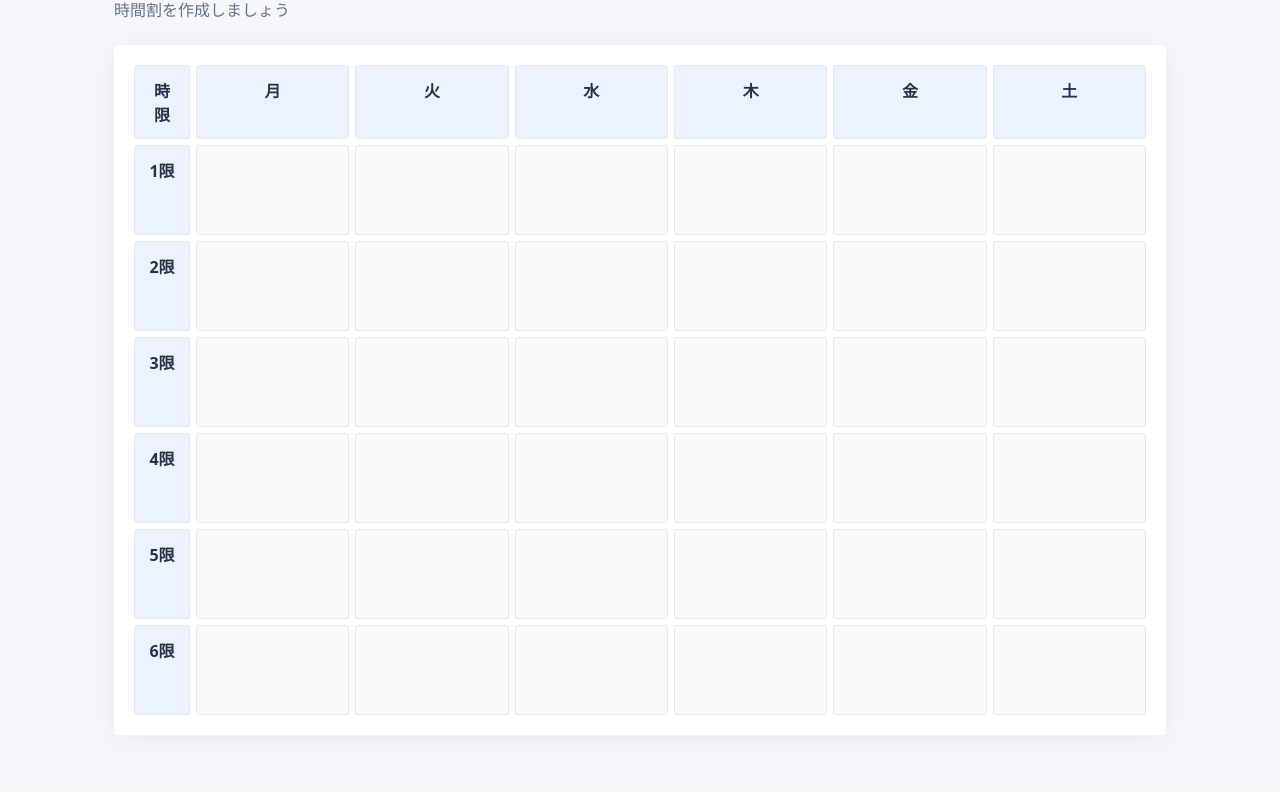
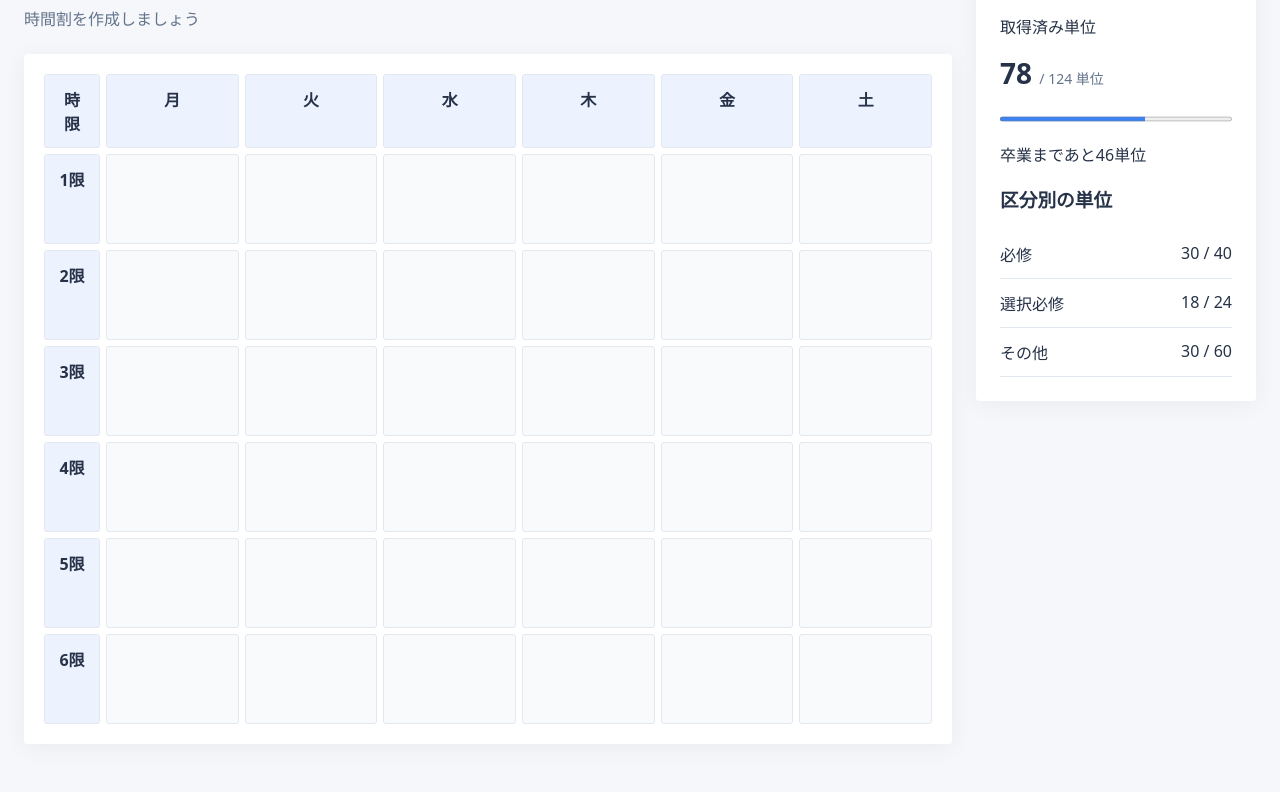
Before and after one commit to sakuK0307/ProjectBIG6, a plain HTML site: page flont/index.html in a window 1280 px wide. Shown: the part 113-905 px from the top of the page. Drawn offline with Linux system fonts and the light colour scheme.

Commit message:
feat:履修登録条件？の表示
まだダミーデータのみの表示

```diff
--- a/flont/index.html
+++ b/flont/index.html
@@ -9,14 +9,46 @@
 </head>
 <body>
   <main class="container">
-    <header>
-      <h1>履修下書き</h1>
-      <p>時間割を作成しましょう</p>
-    </header>
+    <div class="page-layout">
+      <section class="draft-section">
+        <header>
+          <h1>履修下書き</h1>
+          <p>時間割を作成しましょう</p>
+        </header>
+        <div class="timetable">
+          <div class="timetable-grid" id="timetable"></div>
+        </div>
+      </section>
 
-    <section class="timetable">
-      <div class="timetable-grid" id="timetable"></div>
-    </section>
+      <aside class="requirements-card">
+        <h2>卒業要件</h2>
+
+        <div class="credit-summary">
+          <p>取得済み単位</p>
+          <strong>78 <small>/ 124 単位</small></strong>
+          <progress value="78" max="124"></progress>
+          <p>卒業まであと46単位</p>
+        </div>
+
+        <h3>区分別の単位</h3>
+
+        <div class="credit-item">
+          <span>必修</span>
+          <span>30 / 40</span>
+        </div>
+
+        <div class="credit-item">
+          <span>選択必修</span>
+          <span>18 / 24</span>
+        </div>
+
+        <div class="credit-item">
+          <span>その他</span>
+          <span>30 / 60</span>
+        </div>
+      </aside>
+
+    </div>
   </main>
 </body>
 </html>
--- a/flont/style.css
+++ b/flont/style.css
@@ -10,7 +10,7 @@ body {
 }
 
 .container {
-  max-width: 1100px;
+  max-width: 1440px;
   margin: 48px auto;
   padding: 0 24px;
 }
@@ -86,8 +86,67 @@ button.cell:focus-visible {
   outline: 3px solid #2563eb;
   outline-offset: 2px;
 }
+/* ページレイアウト*/
+
+.page-layout {
+  display: grid;
+  grid-template-columns: minmax(0, 1fr) 280px;
+  gap: 24px;
+  align-items: start;
+}
+
+.draft-section {
+  min-width: 0;
+}
+
+.requirements-card {
+  padding: 24px;
+  background: white;
+  border-radius: 4px;
+  box-shadow: 0 4px 24px #0000000d;
+}
+
+.requirements-card h2 {
+  margin-top: 0;
+}
+
+.credit-summary strong {
+  display: block;
+  margin: 12px 0;
+  font-size: 28px;
+}
+
+.credit-summary small {
+  font-size: 14px;
+  font-weight: normal;
+  color: #64748b;
+}
+
+.credit-summary progress {
+  width: 100%;
+  height: 10px;
+  accent-color: #3b82f6;
+}
+
+.credit-item {
+  display: flex;
+  justify-content: space-between;
+  gap: 12px;
+  padding: 12px 0;
+  border-bottom: 1px solid #e2e8f0;
+}
 
 
+/* タブレット・スマホ */
+@media (max-width: 1024px) {
+  .page-layout {
+    grid-template-columns: 1fr;
+  }
+
+  .requirements-card {
+    width: 100%;
+  }
+}
 /* タブレット */
 @media (max-width: 768px) {
   .container {
```
